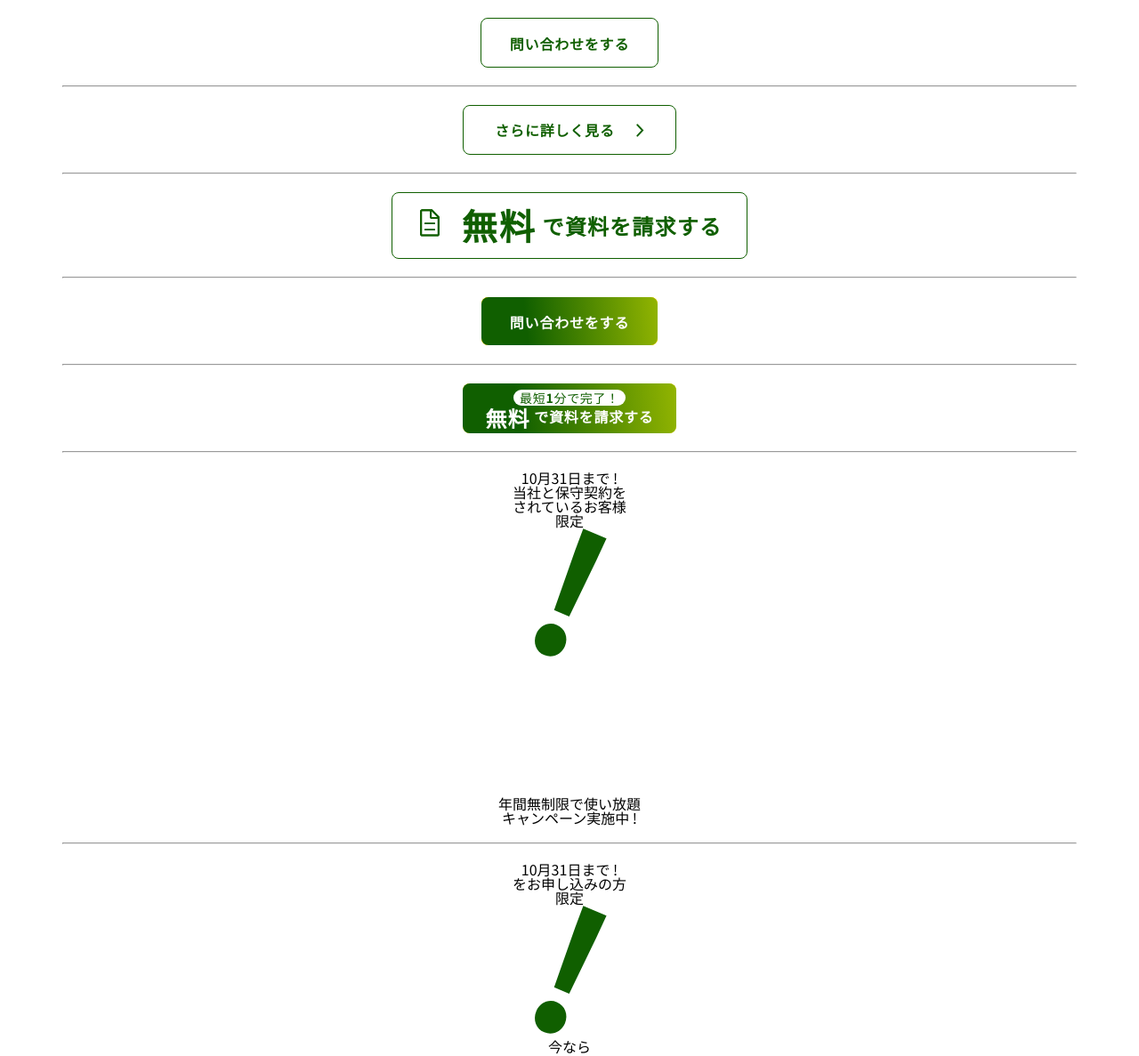
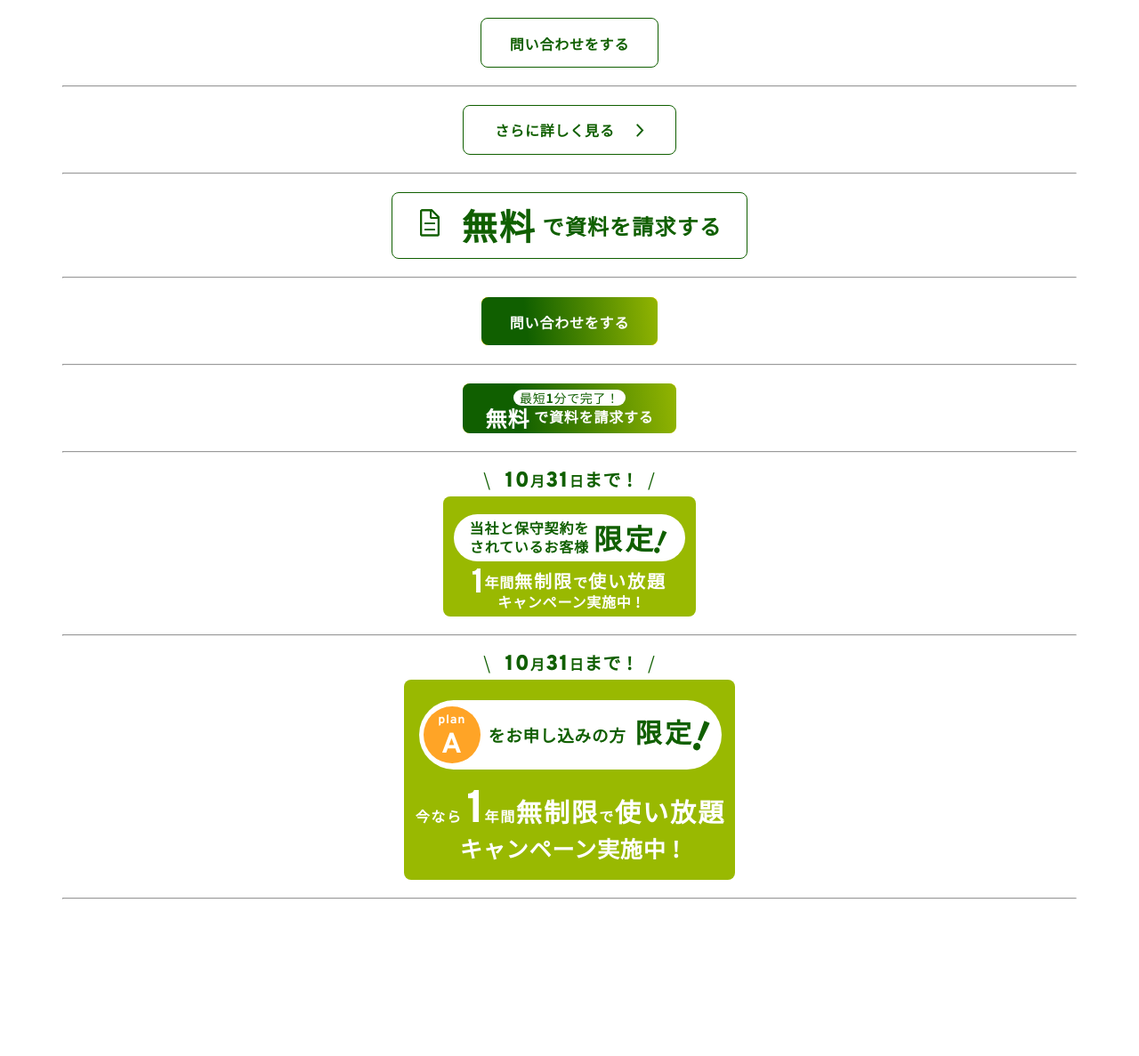
Before and after one commit to kura3698/fresh-grove, a website: page components.html in a window 1280 px wide. Shown: the top 1187 px of the page at 89% size. After the commit the page ends 1031 px from the top, so only its background shows below. Drawn offline with Linux system fonts and the light colour scheme.

Commit message:
[fix]バナーを画像に修正

```diff
--- /dev/null
+++ b/src/assets/sass/components/c-campaign-banner.scss
@@ -0,0 +1,99 @@
+@use "../config/" as *;
+
+.c-campaign-fv {
+  display: flex;
+  flex-direction: column;
+  align-items: center;
+  margin-inline: auto;
+  color: $text-secondary;
+}
+
+.c-campaign-fv__day {
+  font-size: rm(20);
+  font-weight: 700;
+  line-height: 1;
+  letter-spacing: 1px;
+
+  .--number {
+    font-family: $ff-en;
+    font-size: rm(24);
+    font-weight: 900;
+    line-height: 1;
+    letter-spacing: rm(1.2);
+  }
+
+  .--small {
+    font-size: rm(16);
+    letter-spacing: rm(0.8);
+  }
+
+  &::before {
+    content: "\\";
+    margin-inline-end: rm(10);
+    font-weight: 400;
+  }
+
+  &::after {
+    content: "/";
+    margin-inline-start: rm(10);
+    font-weight: 400;
+  }
+}
+
+.c-campaign-fv__container {
+  display: flex;
+  flex-direction: column;
+  align-items: center;
+  justify-content: center;
+  width: rm(284);
+  height: rm(135);
+  font-size: rm(16);
+  font-weight: 700;
+  line-height: 1.3;
+  letter-spacing: rm(0.8);
+  border-radius: 8px;
+  background: $color-other5;
+  margin-block-start: rm(5);
+}
+
+.c-campaign-fv__attention {
+  display: flex;
+  align-items: center;
+  height: rm(53);
+  padding-block: rm(5);
+  padding-inline: rm(18);
+  margin-block-start: rm(13);
+  border-radius: 42.889px;
+  background: #fff;
+  line-height: 1.3;
+
+  .--strong {
+    font-size: rm(32);
+    line-height: rm(39);
+    letter-spacing: rm(3.2);
+    margin-inline-start: rm(5);
+  }
+
+  svg {
+    width: rm(20);
+    height: rm(26.646);
+    vertical-align: middle;
+    margin-inline-start: rm(-5);
+  }
+}
+
+.c-campaign-fv__description {
+  color: #fff;
+  margin-block-start: rm(8);
+
+  svg {
+    width: rm(9);
+    height: rm(27);
+    vertical-align: bottom;
+  }
+
+  .--strong {
+    font-size: rm(20);
+    letter-spacing: rm(2);
+  }
+}
--- /dev/null
+++ b/src/assets/sass/components/c-campaign-price.scss
@@ -0,0 +1,178 @@
+@use "../config/" as *;
+.c-campaign-price {
+  display: flex;
+  flex-direction: column;
+  margin-inline: auto;
+  color: $text-secondary;
+  align-items: center;
+}
+
+.c-campaign-price__day {
+  font-size: rm(20);
+  font-weight: 700;
+  line-height: 1;
+  letter-spacing: 1px;
+
+  .--number {
+    font-family: $ff-en;
+    font-size: rm(24);
+    font-weight: 900;
+    letter-spacing: rm(1.2);
+  }
+
+  .--small {
+    font-size: rm(16);
+    letter-spacing: rm(0.8);
+  }
+
+  &::before {
+    content: "\\";
+    margin-inline-end: rm(10);
+    font-weight: 400;
+  }
+  &::after {
+    content: "/";
+    margin-inline-start: rm(10);
+    font-weight: 400;
+  }
+}
+
+.c-campaign-price__container {
+  width: rm(284);
+  height: rm(135);
+  display: flex;
+  flex-direction: column;
+  align-items: center;
+  justify-content: center;
+  font-size: rm(16);
+  font-weight: 700;
+  line-height: 1;
+  letter-spacing: rm(0.8);
+  border-radius: 8px;
+  background: $color-other5;
+  margin-block-start: rm(5);
+
+  @include mq("md") {
+    width: auto;
+    height: auto;
+    padding-block: rm(23);
+    padding-inline: rm(13) rm(11);
+  }
+}
+
+.c-campaign-price__attention {
+  display: flex;
+  height: rm(53);
+  border-radius: 42.889px;
+  background: #fff;
+  line-height: 53px;
+  padding-inline: rm(5) rm(10);
+  align-items: center;
+  font-size: rm(14);
+
+  @include mq("md") {
+    height: auto;
+    line-height: 1;
+    padding-block: rm(7);
+    font-size: rclamp(14, 20, $breakpoint, $pc-camp);
+  }
+
+  .--strong {
+    font-size: rm(24);
+    line-height: rm(53);
+    letter-spacing: rm(2.4);
+    margin-inline-start: rm(5);
+
+    @include mq("md") {
+      line-height: 1;
+      letter-spacing: rm(3.2);
+      font-size: rclamp(24, 32, $breakpoint, $pc-camp);
+      margin-inline-start: rm(10);
+    }
+  }
+
+  svg {
+    width: rm(20);
+    height: rm(26.646);
+    vertical-align: middle;
+    margin-inline-start: rm(-5);
+
+    @include mq("md") {
+      width: rm(26);
+      height: rm(34.646);
+    }
+  }
+}
+.c-campaign-price__plan {
+  width: rm(43);
+  aspect-ratio: 1/1;
+  border-radius: 50%;
+  background: $color-other4;
+  color: #fff;
+  font-family: $ff-en;
+  display: flex;
+  flex-direction: column;
+  justify-content: center;
+  align-items: center;
+  margin-inline-end: rm(9);
+
+  @include mq("md") {
+    width: clamp(43px, 5vw, 72px);
+    gap: rm(5);
+  }
+
+  &::before {
+    content: "plan";
+    font-size: rm(14);
+    font-weight: 700;
+    line-height: 1;
+    letter-spacing: rm(0.7);
+    margin-block-start: 5px;
+  }
+  &::after {
+    content: "A";
+    font-weight: 700;
+    line-height: 1;
+    letter-spacing: rm(0.7);
+
+    @include mq("md") {
+      font-size: rm(32);
+    }
+  }
+}
+
+.c-campaign-price__description {
+  color: #fff;
+  margin-block-start: rm(8);
+  display: flex;
+  flex-direction: column;
+  gap: rm(5);
+
+  @include mq("md") {
+    margin-block-start: rm(23);
+    font-size: rclamp(16, 28, $breakpoint, $pc-camp);
+    gap: rm(15);
+  }
+
+  svg {
+    width: rm(9);
+    height: rm(27);
+
+    @include mq("md") {
+      width: rm(12);
+      height: rm(36);
+    }
+  }
+  .--small {
+    letter-spacing: rm(1.6);
+    font-size: rm(16);
+  }
+
+  .--strong {
+    font-size: rm(20);
+    letter-spacing: rm(2);
+    @include mq("md") {
+      font-size: rclamp(20, 32, $breakpoint, $pc-camp);
+    }
+  }
+}
--- a/src/assets/sass/components/index.scss
+++ b/src/assets/sass/components/index.scss
@@ -4,3 +4,5 @@
 @use "c-button-cta";
 @use "c-button-submit";
 @use "c-button";
+@use "c-campaign-banner";
+@use "c-campaign-price";
--- a/src/assets/sass/utility/u-disp.scss
+++ b/src/assets/sass/utility/u-disp.scss
@@ -26,7 +26,14 @@
 .u-sm-hidden {
   display: none;
   @include mq("md") {
-    display: block;
+    display: inline-block;
+  }
+}
+
+.u-sm-hidden--inline {
+  display: none;
+  @include mq("md") {
+    display: inline-block;
   }
 }
 
```
Also changed, not shown: css/style.css, img/img_campaign-fv.webp (added), img/img_campaign-price-pc.webp (added), img/img_campaign-price-sp.webp (added), src/assets/img/img_campaign-fv.png (added), src/assets/img/img_campaign-price-pc.png (added), src/assets/img/img_campaign-price-sp.png (added).
